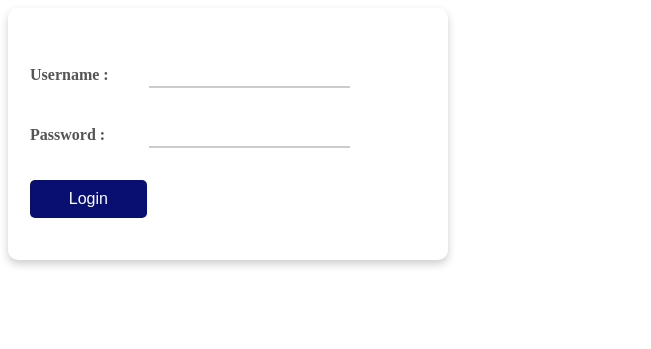
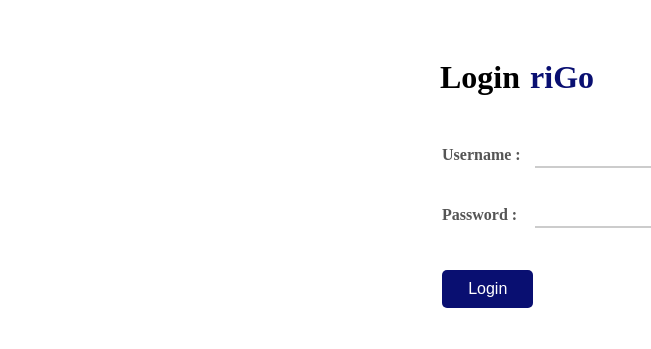
Before and after one commit to sajidan03/sajidan_pwss, a PHP site: page /login.php in a window 1280 px wide. Shown: the top 349 px of the page, without its empty margins (0-651 px from the left). Run offline with PHP 8.4, Linux system fonts and the light colour scheme.

Commit message:
Menambahkan spasi antara Login dan riGo

```diff
--- a/login.php
+++ b/login.php
@@ -34,9 +34,16 @@
     background: white;
     padding: 30px 20px;
     border-radius: 10px;
-    box-shadow: 0 4px 8px rgba(0, 0, 0, 0.2);
+    /* box-shadow: 0 4px 8px rgba(0, 0, 0, 0.2); */
     max-width: 400px;
     width: 100%;
+}
+.formm {
+    display: flex;
+    justify-content: center;
+}
+.content {
+    max-width: max-content;
 }
 .wrap {
     width: 100%;
@@ -63,6 +70,7 @@ td {
     border-bottom: 2px solid #ccc;
     font-size: 14px;
     transition: border-color 0.3s;
+    width: 260px;
 }
 
 .wrap form input[type="text"]:focus,
@@ -80,7 +88,7 @@ td {
     font-size: 16px;
     cursor: pointer;
     transition: background 0.3s ease;
-    margin-top: 10px;
+    margin-top: 20px;
 }
 
 .wrap form input[type="submit"]:hover {
@@ -97,9 +105,19 @@ td {
     margin-top: 70px;
 }
     </style>
+    <div class="formm">
     <div class="form">
         <div class="wrap">
         <form action="" method="post">
+            <div class="text">
+                <h1>Login <br></h1>
+                <h1 style="color: #090f71; margin-left: 10px;">riGo</h1>
+            </div>
+            <style>
+                .text {
+                    display: flex;
+                }
+            </style>
         <table>
             <tr>
                 <td><p>Username : </p></td>
@@ -116,5 +134,6 @@ td {
     </form>
         </div>
     </div>
+    </div>
 </body>
 </html>
```
Also changed, not shown: home.php (+4 -3 lines), uploads/Starfield-1-762x400.jpg (added), uploads/header.jpg (added).
